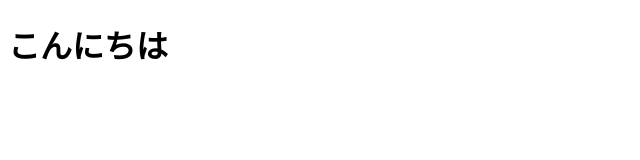
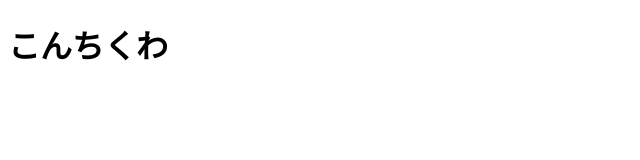
Before and after one commit to Ahiru222/Ahiru222.github.io-trial, a plain HTML site: page index.html in a window 1280 px wide. Shown: the full height of the page, 0-640 px from the left. Drawn offline with Linux system fonts and the light colour scheme.

Commit message:
Update index.html

```diff
--- a/index.html
+++ b/index.html
@@ -8,7 +8,7 @@
 </head>
 
 <body>
-    <h1>こんにちは</h1>
+    <h1>こんちくわ</h1>
 </body>
 
 </html>
```
